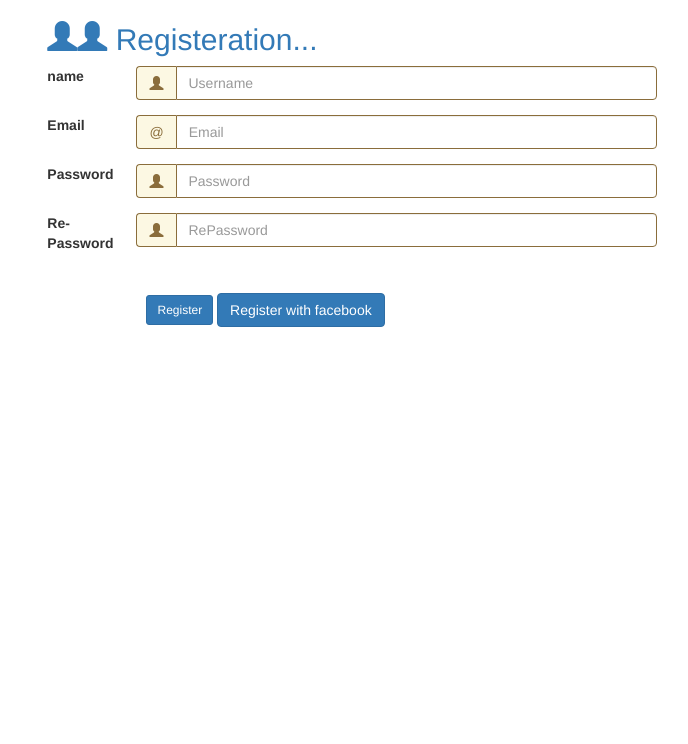
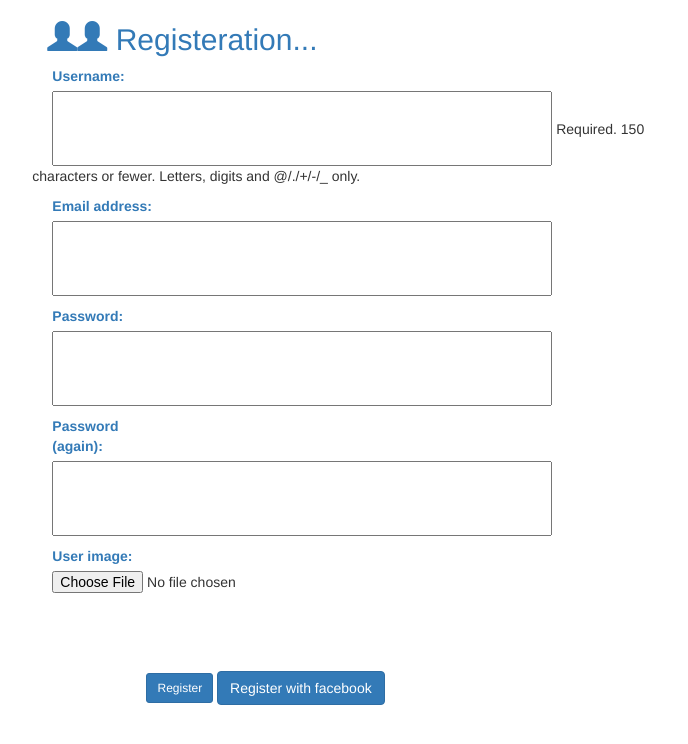
Before and after one commit to AboElnoor/pythonblog, a Django app: page /blog/register in a window 1280 px wide. Shown: the top 744 px of the page, without its empty margins (186-874 px from the left). Run offline with Django 3.2, Linux system fonts and the light colour scheme; parts of the project's set-up code (start-up, migrations or seed data) failed here and were passed over; some libraries are stand-ins or nearby versions.

Commit message:
Fix registration bug

```diff
--- a/blog/forms.py
+++ b/blog/forms.py
@@ -1,15 +1,51 @@
 from blog.models import UserProfile
 from django.contrib.auth.models import User
 from django import forms
+import datetime
+from .models import Article,Comment
 
 class UserForm(forms.ModelForm):
-    password = forms.CharField(widget=forms.PasswordInput())
+    password1 = forms.CharField(label=("Password"), widget=forms.PasswordInput)
+    password2 = forms.CharField(label=("Password (again)"), widget=forms.PasswordInput)
+    # captcha = CaptchaField()
+
+    def clean_password2(self):
+        password1 = self.cleaned_data.get('password1')
+        password2 = self.cleaned_data.get('password2')
+        if password1 and password2:
+            if password1 != password2:
+                raise forms.ValidationError(("The two password fields didn't match."))
+        return password2
 
     class Meta:
         model = User
-        fields = ('username', 'email', 'password')
+        fields = ('username', 'email', 'password1','password2',)
 
 class UserProfileForm(forms.ModelForm):
     class Meta:
         model = UserProfile
         fields = ('user_image', )
+
+
+class ArticleForm(forms.Form):
+    title= forms.CharField(label='Article Title', max_length=100)
+    content = forms.CharField(label='Article Content',widget=forms.Textarea)
+    image = forms.ImageField(label='Article Image')
+    publish_date= forms.DateTimeField(label='Published Date' ,input_formats=['%Y-%m-%d %H:%M:%S'],initial=datetime.datetime.today)
+
+class ArticleForm2(forms.ModelForm):
+    class Meta:
+        model = Article
+        exclude = ('is_published','article_mark','article_view','user_id',)
+
+class CommentForm(forms.Form):
+    content = forms.CharField(label=' Comment Content', widget=forms.Textarea)
+
+class CommentForm2(forms.ModelForm):
+    class Meta:
+        model = Comment
+        fields = ['comment_content']
+
+
+class PasswordResetRequestForm(forms.Form):
+    email_or_username = forms.CharField(label=("Email Or Username"), max_length=254)
--- a/blog/models.py
+++ b/blog/models.py
@@ -72,8 +72,7 @@ class BannedWord(models.Model):
 
 class UserProfile(User):
     user = models.OneToOneField(User, related_name="add_info")
-    age = models.IntegerField(blank=True, null=True)
-    user_image = models.ImageField(blank=True)
+    user_image = models.ImageField(upload_to="profile_images", blank=True)
 
 signals.post_save.connect(number_of_comments, sender=Comment)
 signals.post_delete.connect(number_of_comments, sender=Comment)
--- a/blog/views.py
+++ b/blog/views.py
@@ -1,60 +1,173 @@
 from django.shortcuts import render
 
 from django.http import HttpResponse
-from .models import Article,Comment
+from .models import Article, Comment
 from django.http import HttpResponseRedirect
 from django.contrib.auth import authenticate
 from django.contrib.auth import login as auth_login
 from django.contrib.auth import logout
+# from django.core.context_processors import csrf
+from django.shortcuts import render
+from django.template import RequestContext
+from .models import *
+from blog.forms import UserForm, UserProfileForm
+from django.contrib import auth
+from django.core.context_processors import csrf
+from .forms import ArticleForm,ArticleForm2,CommentForm,CommentForm2
+from django.shortcuts import get_object_or_404
 
 
 def index(request):
-	all_posts = Article.objects.all()
-	data = {'posts':all_posts}
-	return render(request,'blog/index.html',data)
+    all_posts = Article.objects.all()
+    data = {'posts': all_posts}
+    return render(request, 'blog/index.html', data)
+
 
 def latest_5(request):
-	# posts_5 = Article.objects.all()[:5]
-	posts_5 =Article.objects.filter(is_published=True).order_by('-publish_date')[0:5]
-	data = {'posts':posts_5}
-	return render(request,'blog/latest_posts.html',data)
+    # posts_5 = Article.objects.all()[:5]
+    posts_5 = Article.objects.filter(is_published=True).order_by('-publish_date')[0:5]
+    data = {'posts': posts_5}
+    return render(request, 'blog/latest_posts.html', data)
 
-def single(request,post_id):
-	single = Article.objects.get(pk=post_id)
-	data = {'posts':single}
-	return render(request,'blog/single.html',data)
+
+def single(request, post_id):
+    single = Article.objects.get(pk=post_id)
+    data = {'posts': single}
+    return render(request, 'blog/single.html', data)
+
+
 def register(request):
+    context = RequestContext(request)
+    registered = False
+    if request.method == 'POST':
+        user_form = UserForm(data=request.POST)
+        if user_form.is_valid():
+            user = user_form.save()
 
-	return render(request,'blog/register.html')
+        profile_form = UserProfileForm(data=request.POST, instance=user)
+        if profile_form.is_valid():
+            user.set_password(user.password)
+            user.save()
+            profile = profile_form.save()
+            user.user = user
+            if 'user_image' in request.FILES:
+                user.user_image = request.FILES['user_image']
+            profile.save()
+            registered = True
+        else:
+            print user_form.errors, profile_form.errors
+    else:
+        user_form = UserForm()
+        profile_form = UserProfileForm()
+    return render(request,
+                  'blog/register.html',
+                  {'user_form': user_form, 'profile_form': profile_form, 'registered': registered})
+
 
 def login(request):
-	c = {}
-	c.update(csrf(request))
-	return render(request, 'blog/signin.html', c)
+    if request.COOKIES.get("sessionid", None):
+        print "exist"
+        return HttpResponseRedirect('loggedin')
+    else:
+        c = {}
+        c.update(csrf(request))
+        return render(request, 'blog/signin.html', c)
 
 def signin(request):
-	username = request.POST.get('username','')
-	password = request.POST.get('password','')
-	user = authenticate(username=username, password=password)
+    username = request.POST.get('username','')
+    password = request.POST.get('password','')
+    user = authenticate(username=username, password=password)
+    if not request.POST.get('remember_me'):
+        request.session.set_expiry(0)
+        # print "fatma"
+        # return HttpResponseRedirect('loggedin')
 
-	if user is not None:
-		auth_login(request, user)
-		# return HttpResponse('User is valid, active and authenticated')
-		return HttpResponseRedirect('loggedin')
-	else:
-		return HttpResponseRedirect('invalid')
-		# return HttpResponse("Invalid Pass or username")
-		print ("fatma")
+    if user is not None:
+        auth_login(request, user)
+        # return HttpResponse('User is valid, active and authenticated')
+        return HttpResponseRedirect('loggedin')
+    else:
+        return HttpResponseRedirect('invalid')
+        # return HttpResponse("Invalid Pass or username")
+        # print ("fatma")
 
-	# return render(request,'blog/signin.html')
+    return render(request,'blog/signin.html')
 
 def loggedin(request):
-	return render(request, 'blog/loggedin.html')
+    print request.user.id
+    form = ArticleForm()
+    return render(request, 'blog/loggedin.html',{"Name":request.user.username,'form': form})
 
 def invalid(request):
-	return render(request, 'blog/invalid.html')
+    return render(request, 'blog/invalid.html')
 
 def logout_view(request):
-	logout(request)
-	return render(request,'blog/logout_view.html')
-	# return HttpResponse("You are loggedout")
+    logout(request)
+    return render(request,'blog/signin.html')
+    # return HttpResponse("You are loggedout")
+
+def add_article(request,user_id):
+    if request.method == 'POST':
+    # print request.user.id
+        form = ArticleForm(request.POST,request.FILES)
+        title=request.POST.get('title')
+        # print title
+        subject=request.POST.get('content')
+        image=request.POST.get('image')
+        date =request.POST.get('publish_date')
+        new_article= Article(title=title,atricle_content=subject,image=image,publish_date=date,user_id =request.user)
+        new_article.save()
+        # if form.is_valid():
+        #   form.save()
+
+        # all_posts = Article.objects.all()
+        # data = {'posts':all_posts}
+        # return render(request,'blog/index.html',data)
+        return HttpResponse("Aricle added successfully")
+
+
+    else:
+        form = ArticleForm()
+    return render(request,'blog/add_article.html',{"Name":request.user.username,'form': form})
+
+def edit_article(request,art_id):
+    article = get_object_or_404(Article,pk=art_id)
+    if article.user_id != request.user:
+        return HttpResponse("Not allowed to edit this article")
+    else:
+        form = ArticleForm2(request.POST,instance=article)
+        if request.POST:
+            if form.is_valid():
+                form.save()
+                return HttpResponse("Aricle edited successfully")
+
+    return render(request,'blog/edit_article.html',{'form':form})
+
+def add_comment(request,comm_id):
+    article = Article.objects.get(pk=comm_id)
+
+    if request.method == 'POST':
+        form = CommentForm(request.POST)
+        subject = request.POST.get('content')
+        new_comment = Comment(comment_content=subject,article_id=article,user_id=request.user)
+        new_comment.save()
+
+        return HttpResponse("Comment added successfully")
+
+    else:
+        form = CommentForm()
+    return render(request, 'blog/add_comment.html', {'form': form,'article':article})
+
+def edit_comment(request,post_id,comm_id):
+    comment=Comment.objects.get(pk=comm_id)
+    # print comment.id
+    if comment.user_id != request.user:
+        return HttpResponse("Not allowed to edit this comment")
+    else:
+        form = CommentForm2(request.POST, instance=comment)
+        if request.POST:
+            if form.is_valid():
+                form.save()
+                return HttpResponse("comment edited successfully")
+
+    return render(request, 'blog/edit_comment.html', {'form': form,'comment':comment})
--- a/templates/blog/register.html
+++ b/templates/blog/register.html
@@ -8,8 +8,30 @@
 	<script type="text/javascript" src="{% static 'js/jquery-1.12.0.min.js' %}"></script>
 	<script src="{% static 'js/bootstrap.min.js' %}"></script>
 	<link rel="stylesheet" href="{% static 'css/bootstrap.css' %}" />
+	<style type="text/css">
+		.input label{
+			margin-left:20px;
+			width:100px;
+			color:#337AB7;
+
+
+		}
+		.input input{
+			margin-left:20px;
+			width:500px;
+			height:75px;
+
+		}
+		h1{
+			text-align: center;
+			color:#337AB7;
+		}
+	</style>
 </head>
 <body>
+          {% if registered %}
+       	 <strong><h1>thank you for registering!</h1></strong>
+       	 {% else %}
 
 <div class='row'></div>
 <div class='row'>
@@ -17,41 +39,20 @@
 <div class='col-md-6'>
 	<h2 class='col-md-12 text-primary'><i class='glyphicon glyphicon-user'></i><i class='glyphicon glyphicon-user'></i> Registeration...</h2>
 
-	<form role='form' class='form-horizontal col-md-12' action='register.php' method='post'>
-		<div class='form-group has-warning'>
-			<label class='col-md-2'>name</label>
-			<div class='col-md-10 input-group'>
-				<span class='input-group-addon'><i class='glyphicon glyphicon-user'></i></span>
-				<input placeholder='Username' class='form-control' name='username' />
-			</div>
-		</div>
-		<div class='form-group has-warning'>
-			<label class='col-md-2'>Email</label>
-			<div class='col-md-10 input-group'>
-				<span class='input-group-addon'>@</span>
-				<input placeholder='Email' class='form-control' name='email' type='email' />
-			</div>
-		</div>
-		<div class='form-group has-warning'>
-			<label class='col-md-2'>Password</label>
-			<div class='col-md-10 input-group'>
-				<span class='input-group-addon'><i class='glyphicon glyphicon-user'></i></span>
-				<input placeholder='Password' class='form-control' name='password' type='password' />
-			</div>
-		</div>
-		<div class='form-group has-warning'>
-			<label class='col-md-2'>Re-Password</label>
-			<div class='col-md-10 input-group'>
-				<span class='input-group-addon'><i class='glyphicon glyphicon-user'></i></span>
-				<input placeholder='RePassword' class='form-control' name='rpassword' type='password' />
-			</div>
-		</div>
-		</br>
-		<span class='col-md-2'></span>
+	<form role='form' class='form-horizontal col-md-12' id="user_form" method="post" action="/blog/register" enctype="multipart/form-data" >
+	    {% csrf_token %}
+	    <div class="input">
+	    <div class='form-group has-warning'>
+            {{ user_form.as_p }}
+            {{ profile_form.as_p }}
+        </div>
+        </div>
+        <span class='col-md-2'></span>
 		<input type='submit' class="btn btn-primary btn-sm" name='ok' value='Register' />
 		<input type='button' class="btn btn-primary btn-md" name='ok' value='Register with facebook' />
+        </form>
+        {% endif %}
 
-	</form>
 </div>
 <div class='col-md-2'></div>
 </div>
```
